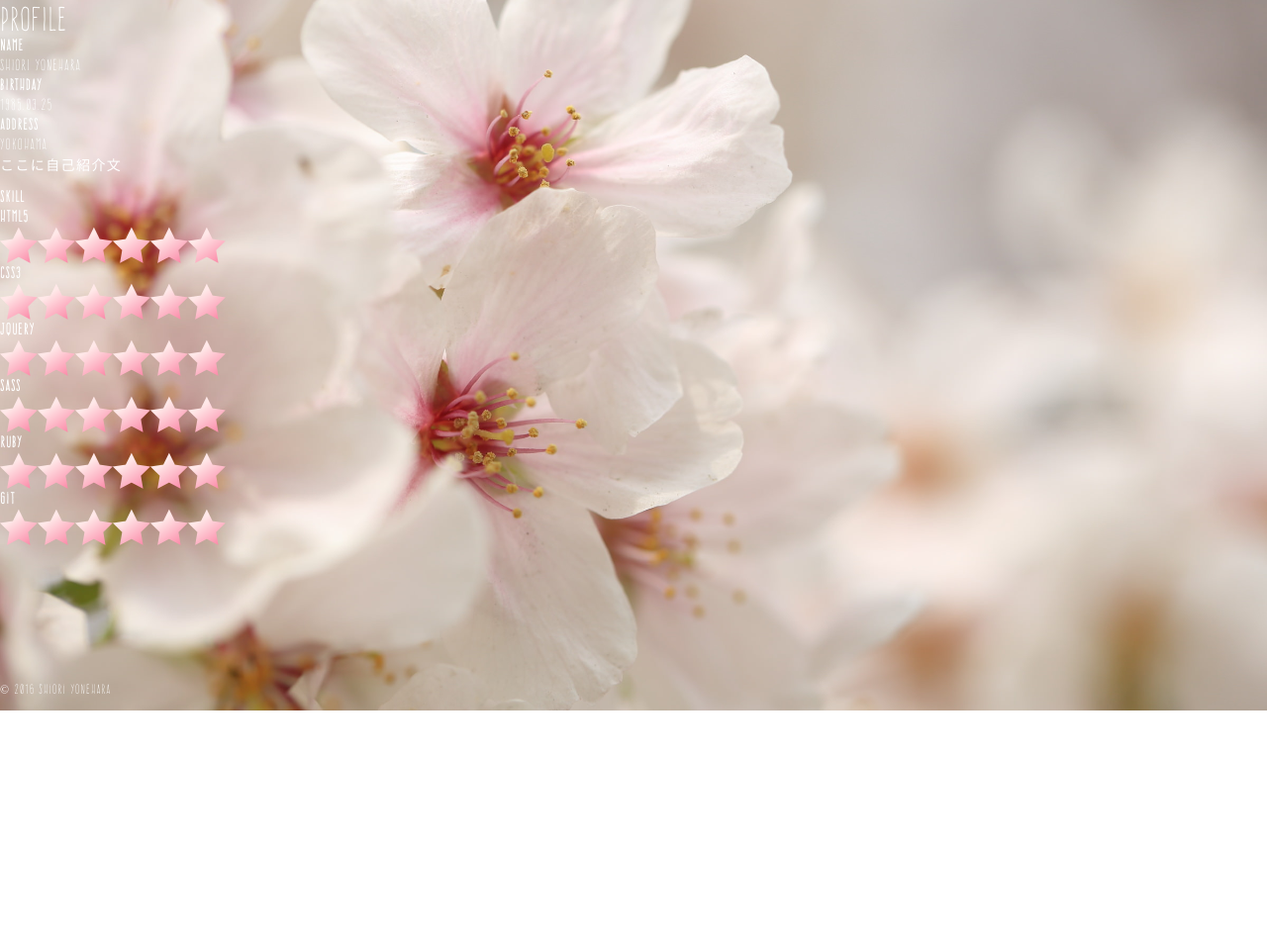
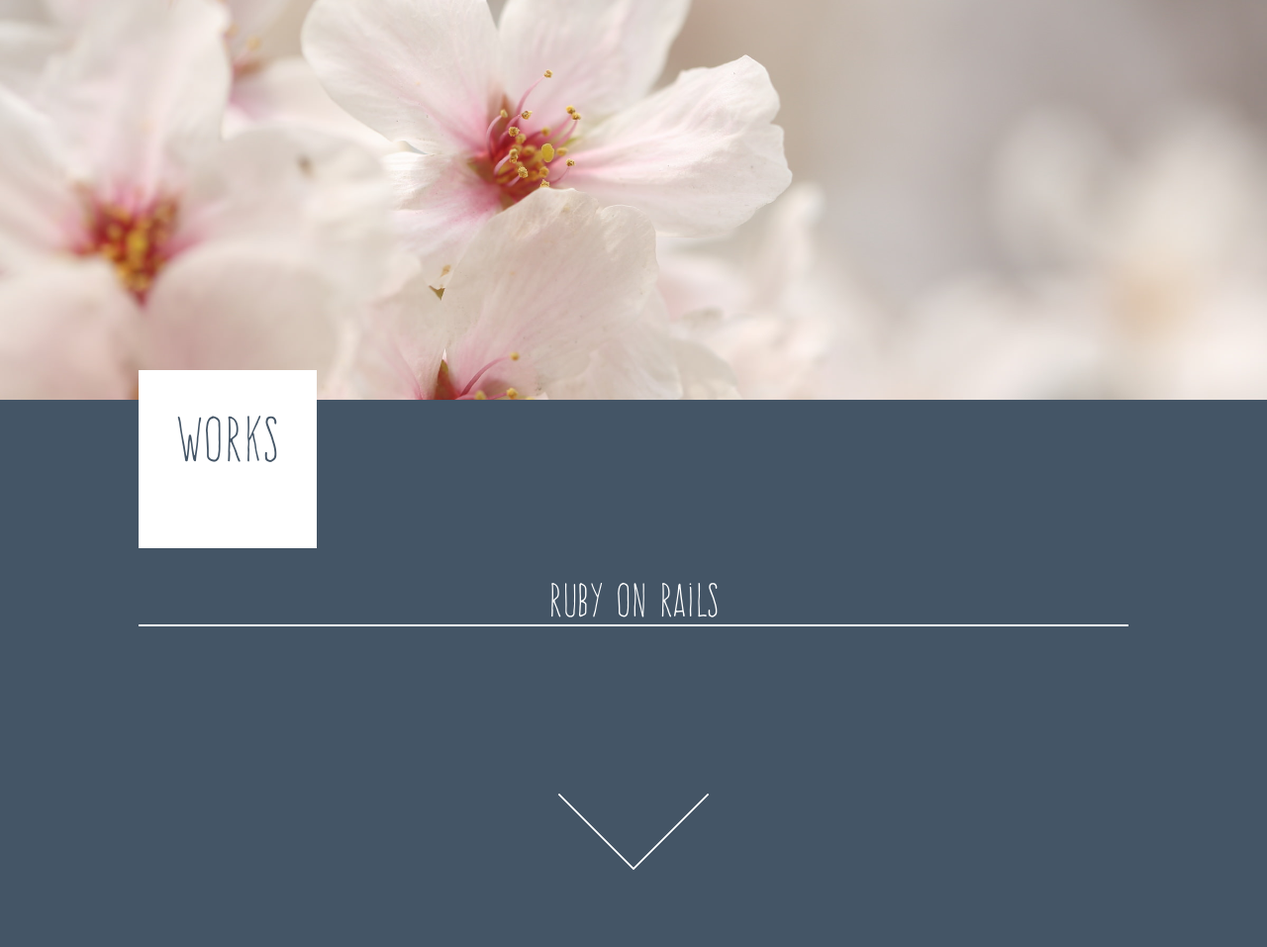
Before and after one commit to shioriyonehara/shioriyonehara.github.io, a plain HTML site: page index.html in a window 1280 px wide. Shown: the part 1801-2758 px from the top of the page at 99% size. Before the commit the page ends 2519 px from the top, so only its background shows below. Drawn offline with nearby package versions, Linux system fonts and the light colour scheme; files whose address does not match are found by name.

Commit message:
Introduce works

```diff
--- a/css/index.css
+++ b/css/index.css
@@ -10,6 +10,9 @@ body {
 .wrapper {
 }
 
+/* --------------------------------------------------- *
+ * Site Top
+ */
 #site_ttl_area {
   width: 100%;
   height: auto;
@@ -32,12 +35,14 @@ body {
   margin: 15px 0 25px;
 }
 
-
+/* --------------------------------------------------- *
+ * Global Navigation
+ */
 #gnav_area {
   width: 100%;
   height: auto;
   text-align: center;
-  margin: 0 0 300px;
+  margin: 0 0 800px;
   padding-top: 300px;
 }
 .gnav {
@@ -66,6 +71,72 @@ body {
   box-shadow: 0 0 20px 5px rgba(255,255,255,.3) inset;
 }
 
+/* --------------------------------------------------- *
+ * works content
+ */
+#works_area {
+  width: 100%;
+  height: auto;
+  padding-top: 50px;
+  margin-bottom: 300px;
+}
+#works_area .inner {
+  width: 100%;
+  margin: 0 auto;
+  background-color: #456;
+  padding-bottom: 80px;
+}
+#works_area .works_content {
+  max-width: 1000px;
+  width: 100%;
+  margin: 0 auto;
+  background-color: #456;
+  position: relative;
+}
+#works_area h2 {
+  text-align: center;
+  font-size: 4em;
+  color: #456;
+  width: 180px;
+  height: 180px;
+  background-color: #fff;
+  position: absolute;
+  top: -30px;
+  left: 0;
+  z-index: 500;
+  padding-top: 40px;
+}
+#works_area h3 {
+  text-align: center;
+  border-bottom: 2px solid #fff;
+  font-size: 3em;
+  padding-top: 180px;
+}
+#works_area .link_arrow_w,
+#works_area .link_arrow_w img {
+  margin: 80px auto 0;
+}
+
+
+/* --------------------------------------------------- *
+ * footer
+ */
+footer {
+  width: 100%;
+  height: auto;
+  background-color: #000;
+  padding-top: 80px;
+}
+footer #profile_area {
+  max-width: 1000px;
+  width: 100%;
+  margin: 0 auto;
+}
+
+
+
+
+
 
 
 
--- a/index.html
+++ b/index.html
@@ -42,9 +42,10 @@
 
   <section id="works_area">
     <div class="inner">
+      <div class="works_content">
         <h2>WORKS</h2>
+        <div class="works_content">
           <h3>Ruby on Rails</h3>
-      <div class="works_content">
           <ul>
             <li><a href=""><img src="" alt=""></a></li>
             <li><a href=""><img src="" alt=""></a></li>
@@ -52,6 +53,8 @@
             <li><a href=""><img src="" alt=""></a></li>
           </ul>
         </div>
+      </div><!-- //works_content -->
+      <a class="link_arrow_w" href="#profile_area"><img src="img/arrow_w.png" alt=""></a>
     </div>
   </section><!-- //#works_area -->
 
@@ -61,9 +64,9 @@
       <div class="inner">
         <section class="profile_prof">
           <dl class="font_frente">
-            <dt>NAME</dt><dd>SHIORI YONEHARA</dd>
-            <dt>BIRTHDAY</dt><dd>1985.03.25</dd>
-            <dt>ADDRESS</dt><dd>YOKOHAMA</dd>
+            <dt>NAME : </dt><dd>SHIORI YONEHARA</dd>
+            <dt>BIRTHDAY : </dt><dd>1985.03.25</dd>
+            <dt>ADDRESS : </dt><dd>YOKOHAMA</dd>
           </dl>
           <p>ここに自己紹介文</p>
         </section>
```
Lines whose indentation alone changed are shown as unchanged.
